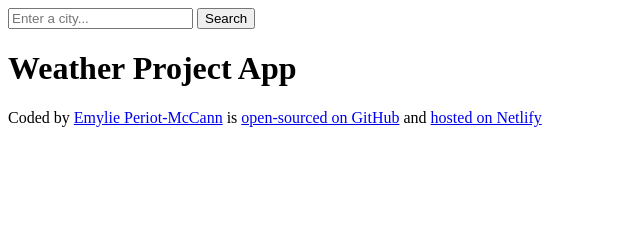
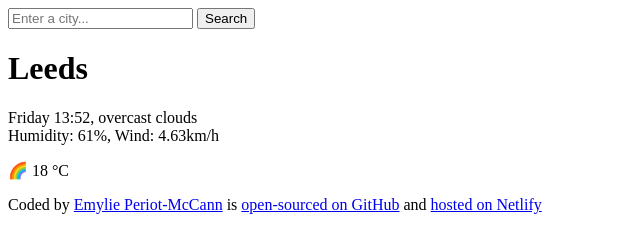
Before and after one commit to EmyliePm/PrototypeWeatherProject, a plain HTML site: page index.html in a window 1280 px wide. Shown: the whole page, without its empty margins (0-640 px from the left). Drawn offline with Linux system fonts and the light colour scheme.

Commit message:
added simple information / placeholders about weather conditions to html

```diff
--- a/index.html
+++ b/index.html
@@ -13,7 +13,15 @@
       </form>
     </header>
     <main>
-      <h1>Weather Project App</h1>
+      <div>
+        <h1>Leeds</h1>
+        <p>
+          Friday 13:52, overcast clouds
+          <br />
+          Humidity: 61%, Wind: 4.63km/h
+        </p>
+      </div>
+      <div>🌈 18 °C</div>
     </main>
     <footer>
       <p>
```
